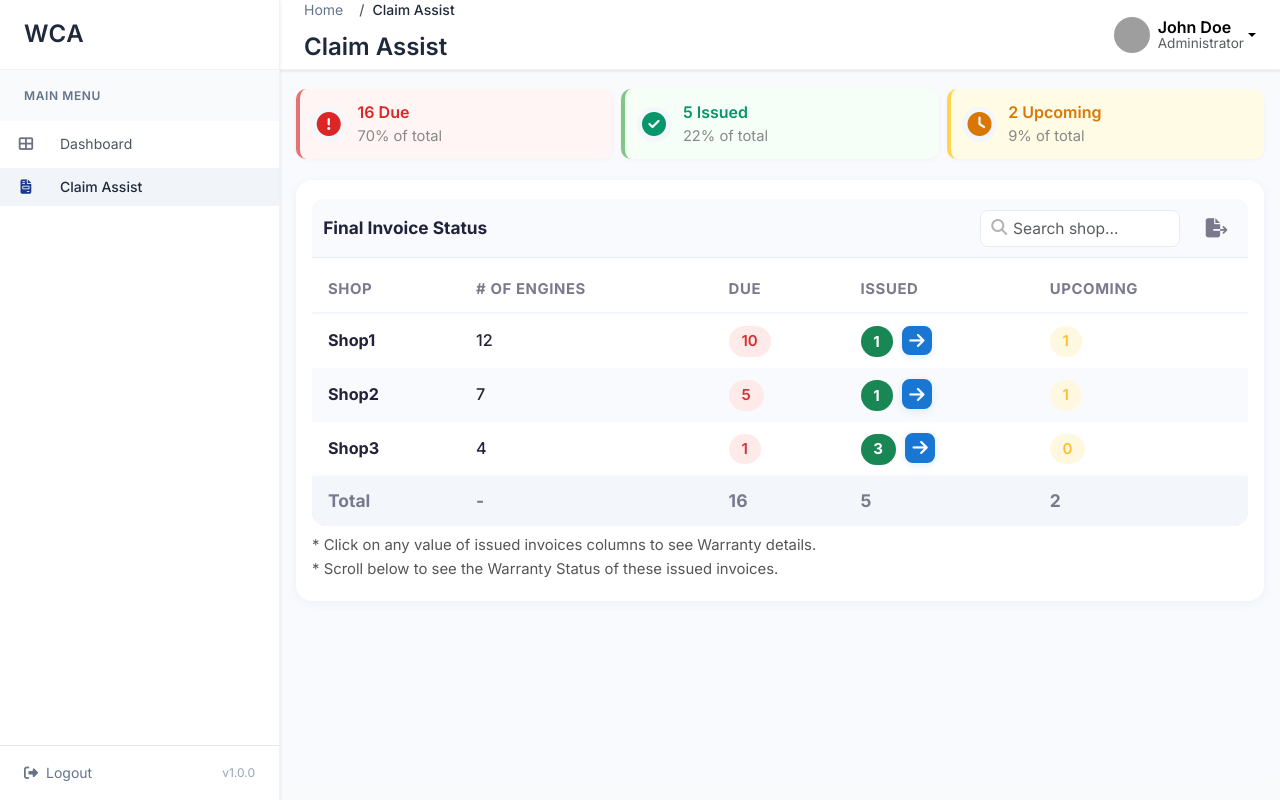
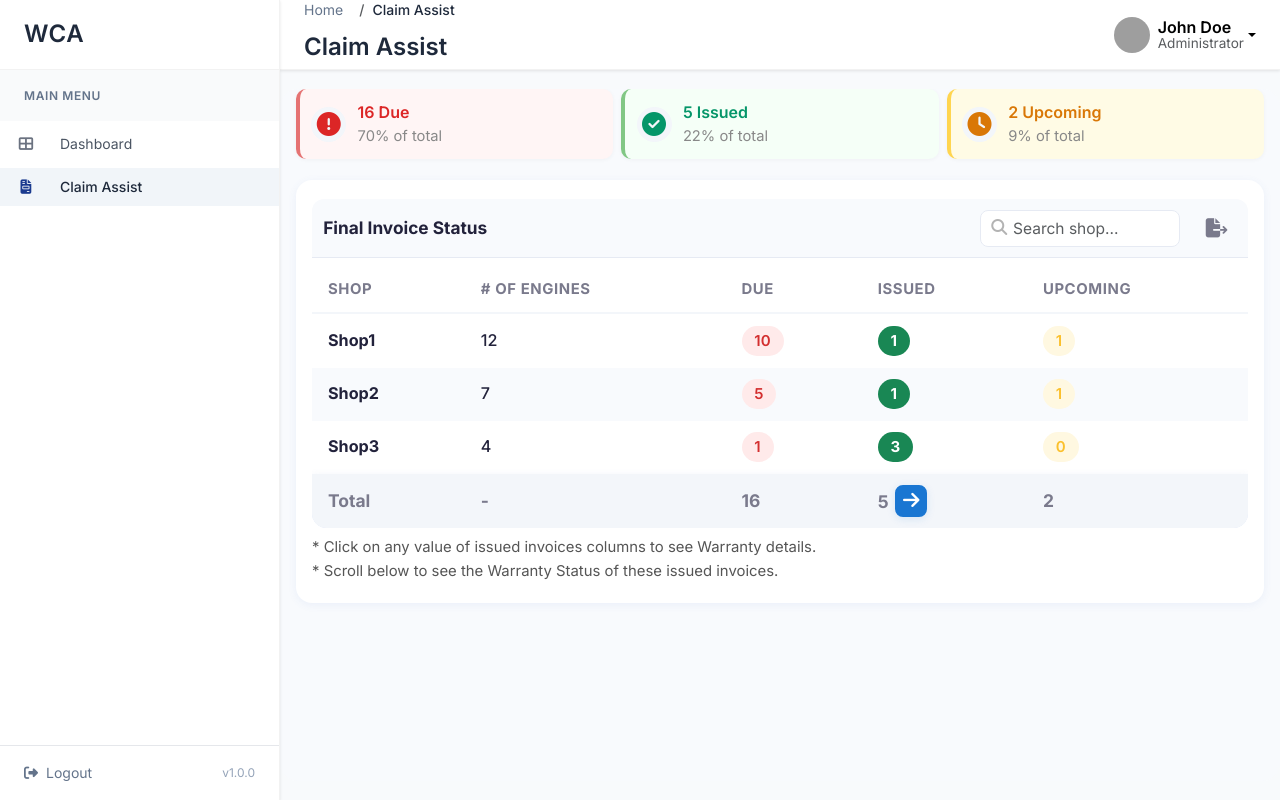
Before and after one commit to subhrajitm/gwca, a Flask app: page /claim-assist in a window 1280 px wide. Run offline with Flask 3, Linux system fonts and the light colour scheme; grey boxes are pictures that could not be loaded.

Commit message:
Remove unnecessary detail buttons from claim assist table rows and consolidate issued count display in footer for improved clarity.

```diff
--- a/templates/claim_assist.html
+++ b/templates/claim_assist.html
@@ -138,7 +138,6 @@
                                     <td><span class="pill-badge due">10</span></td>
                                     <td>
                                         <span class="pill-badge issued">1</span>
-                                        <button class="issued-arrow-btn" title="Details"><i class="fas fa-arrow-right"></i></button>
                                     </td>
                                     <td><span class="pill-badge upcoming">1</span></td>
                                 </tr>
@@ -148,7 +147,6 @@
                                     <td><span class="pill-badge due">5</span></td>
                                     <td>
                                         <span class="pill-badge issued">1</span>
-                                        <button class="issued-arrow-btn" title="Details"><i class="fas fa-arrow-right"></i></button>
                                     </td>
                                     <td><span class="pill-badge upcoming">1</span></td>
                                 </tr>
@@ -158,7 +156,6 @@
                                     <td><span class="pill-badge due">1</span></td>
                                     <td>
                                         <span class="pill-badge issued">3</span>
-                                        <button class="issued-arrow-btn" title="Details"><i class="fas fa-arrow-right"></i></button>
                                     </td>
                                     <td><span class="pill-badge upcoming">0</span></td>
                                 </tr>
@@ -169,7 +166,7 @@
                                     <td><b>Total</b></td>
                                     <td>-</td>
                                     <td>16</td>
-                                    <td>5</td>
+                                    <td>5 <button class="issued-arrow-btn" title="Details"><i class="fas fa-arrow-right"></i></button></td>
                                     <td>2</td>
                                 </tr>
                             </tfoot>
```
